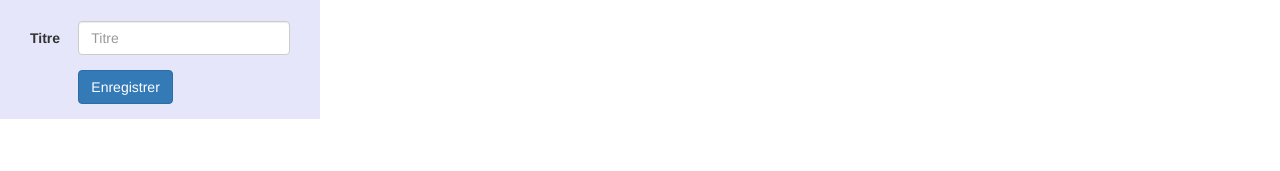
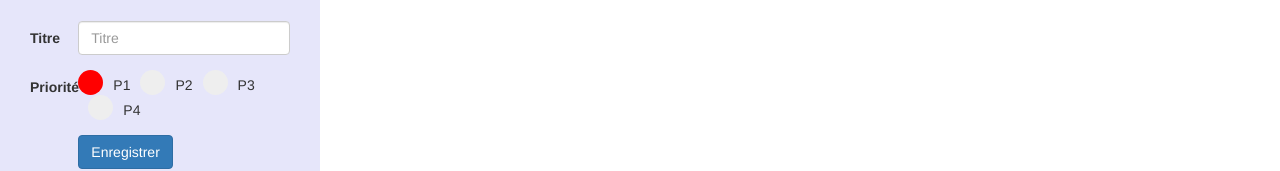
Before and after one commit to Ken-LeParisienDeLEnfer/pn-mytodotaskslist-react, a React app: page / in a window 1280 px wide. Shown: the part 150-321 px from the top of the page. Built offline with nearby package versions, Linux system fonts and the light colour scheme; no server answers.

Commit message:
integration html radio boutons

```diff
--- a/app/constants/PrioriteConstants.js
+++ b/app/constants/PrioriteConstants.js
@@ -1,3 +1,22 @@
 export const PRIORITES = {
-    P1: 'P1', P2: 'P2', P3: 'P3', P4: 'P4'
+    P1: {
+        libelle: 'P1',
+        valeur: 'P1',
+        className: 'checkmark p1'
+    },
+    P2: {
+        libelle: 'P2',
+        valeur: 'P2',
+        className: 'checkmark p2'
+    },
+    P3: {
+        libelle: 'P3',
+        valeur: 'P3',
+        className: 'checkmark p3'
+    },
+    P4: {
+        libelle: 'P4',
+        valeur: 'P4',
+        className: 'checkmark p4'
+    }
 };
--- a/app/containers/FormulaireTache.js
+++ b/app/containers/FormulaireTache.js
@@ -1,6 +1,8 @@
 import React from "react";
 import PropTypes from 'prop-types';
 import { InputTache } from '../presentational/formulaire/InputTache';
+import {RadioBoutonsPriorite} from "../presentational/formulaire/RadioBoutonsPriorite";
+import {PRIORITES} from "../constants/PrioriteConstants";
 
 class FormulaireTache extends React.Component {
 
@@ -8,7 +10,8 @@ class FormulaireTache extends React.Component {
         super(props);
         this.state = {
             tache : {
-                titre : ""
+                titre : "",
+                priorite: "P1"
             }
         };
         this.handleSubmit = this.handleSubmit.bind(this);
@@ -23,6 +26,10 @@ class FormulaireTache extends React.Component {
                 titre :event.target.value
             }
         });
+    }
+
+    handleChangePriorite(event) {
+        console.log("handleChangePriorite: " + event);
     }
 
     handleSubmit(event) {
@@ -55,6 +62,11 @@ class FormulaireTache extends React.Component {
     }
 
     render() {
+        let priorites = [];
+        Object.keys(PRIORITES).forEach((key) => {
+            priorites.push(PRIORITES[key]);
+        });
+        console.log(priorites);
         return (
             <div>
                 <div className="titre-tache-form">
@@ -67,7 +79,10 @@ class FormulaireTache extends React.Component {
                                     libelle={'Titre'}
                                     value={this.state.tache.titre}
                                     handleChangeTitre={this.handleChangeTitre} />
-
+                            <RadioBoutonsPriorite optionsPriorite={priorites}
+                                                  selectedOptions={this.state.tache.priorite}
+                                                  handleChangePriorite={this.handleChangePriorite}
+                                                  libelle={'Priorité'}/>
                             <div className="form-group">
                                 <div className="col-sm-offset-2 col-sm-10">
                                     <input className="btn btn-primary" type="submit" value="Enregistrer"/>
--- a/app/presentational/formulaire/RadioBoutonsPriorite.js
+++ b/app/presentational/formulaire/RadioBoutonsPriorite.js
@@ -7,14 +7,16 @@ export const RadioBoutonsPriorite = (props) => (
         <label className="control-label col-sm-2">{props.libelle}</label>
         <div className="col-sm-10">
             {props.optionsPriorite.map(opt => {
+                console.log(props.selectedOptions);
                 return (
-                    <label key={opt} className="radio-inline">
+                    <label key={opt.libelle} className="radio-inline container-priorite">
                         <input
                             name="priorite"
                             onChange={props.handleChangePriorite}
-                            value={opt}
-                            checked={ props.selectedOptions.indexOf(opt) > -1 }
-                            type="radio" /> {opt}
+                            value={opt.valeur}
+                            checked={ props.selectedOptions.indexOf(opt.valeur) > -1 }
+                            type="radio" /> {opt.libelle}
+                        <span className={opt.className}></span>
                     </label>
                 );
             })}
@@ -25,10 +27,6 @@ export const RadioBoutonsPriorite = (props) => (
 RadioBoutonsPriorite.propTypes = {
     selectedOptions: PropTypes.string,
     optionsPriorite: PropTypes.array.isRequired,
-    value: PropTypes.oneOfType([
-        PropTypes.string,
-        PropTypes.number
-    ]).isRequired,
     handleChangePriorite: PropTypes.func.isRequired,
     libelle: PropTypes.string.isRequired
 };
--- a/assets/my-todo-tasks-list.css
+++ b/assets/my-todo-tasks-list.css
@@ -201,3 +201,51 @@ form.col-sm-12.form-horizontal {
     display: flex;
     width: 100%;
 }
+
+/* Create a custom radio button */
+.checkmark {
+    position: absolute;
+    top: 0;
+    left: 0;
+    height: 25px;
+    width: 25px;
+    background-color: #eee;
+    border-radius: 50%;
+}
+
+/* On mouse-over, add a grey background color */
+.container-priorite:hover input ~ .checkmark {
+    background-color: #ccc;
+}
+
+/* On mouse-over, add a grey background color */
+.container-priorite:hover input ~ .checkmark.p1, .container-priorite input:checked ~ .checkmark.p1 {
+    background-color: red;
+}
+
+/* On mouse-over, add a grey background color */
+.container-priorite:hover input ~ .checkmark.p2, .container-priorite input:checked ~ .checkmark.p2 {
+    background-color: orange;
+}
+
+
+/* Create the indicator (the dot/circle - hidden when not checked) */
+.checkmark:after {
+    content: "";
+    position: absolute;
+    display: none;
+}
+
+/* Show the indicator (dot/circle) when checked */
+.container-priorite input:checked ~ .checkmark:after {
+    display: block;
+}
+
+label.radio-inline.container-priorite {
+    padding-left: 35px;
+    padding-top: 5px;
+}
+
+.radio-inline input[type=radio] {
+    margin-left: -30px;
+}
```
Also changed, not shown: package.json (+9 -2 lines), 1 other file (tests, documents, lock files or other folders).
